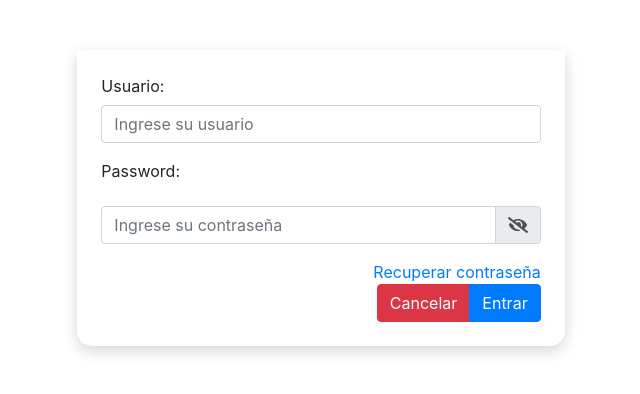
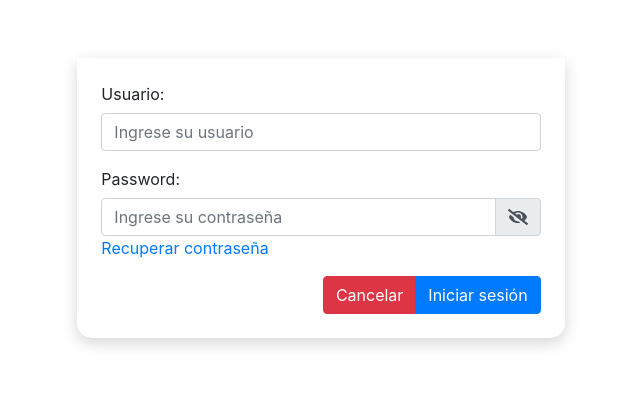
Before and after one commit to CarlosHdz97/Mobile_Tracing, a Vue app: page / in a window 1280 px wide. Shown: the part 202-596 px from the top of the page, without its empty margins (319-959 px from the left). Built offline with nearby package versions, Linux system fonts and the light colour scheme.

Commit message:
Mejoras en el loggin

```diff
--- a/src/components/LogInForm.vue
+++ b/src/components/LogInForm.vue
@@ -5,18 +5,20 @@
                 <b-form-input type="text" v-model="form.user" placeholder="Ingrese su usuario" required></b-form-input>
             </b-form-group>
             <b-form-group label="Password: ">
-                <b-input-group class="mt-3">
+                <b-input-group>
                     <b-input-group-text slot="append"><font-awesome-icon :icon="ic_password" @click="showPassword"/></b-input-group-text>
                     <b-form-input :type="type_password_input" v-model="form.password" placeholder="Ingrese su contraseña" required></b-form-input>
                 </b-input-group>
+                <router-link to="/recoveryPassword">Recuperar contraseña</router-link> <br>
             </b-form-group>
-            <div class="text-right">
-                <router-link to="/recoveryPassword">Recuperar contraseña</router-link>
-                <b-button-group class="d-block">
-                    <b-button type="reset" variant="danger">Cancelar</b-button>
-                    <b-button type="submit" variant="primary">Entrar</b-button>
-                </b-button-group>
-            </div>
+                <div class="d-flex justify-content-end">
+                    <b-button-group class="d-block">
+                        <b-button type="reset" variant="danger">Cancelar</b-button>
+                        <b-button type="submit" variant="primary">
+                            <b-spinner small :hidden="form.loading"></b-spinner>{{form.btn_msg}}
+                        </b-button>
+                    </b-button-group>
+                </div>
         </b-form>
     </div>
 </template>
@@ -27,16 +29,20 @@ export default {
         return{
             form: {
                 user: '',
-                password: ''
+                password: '',
+                btn_msg : 'Iniciar sesión',
+                loading : true
             },
             show: true,
             ic_password: 'eye-slash',
-            type_password_input : 'password'
+            type_password_input : 'password',
         }
     },
     methods:{
         onSubmit(evt) {
             evt.preventDefault();
+            this.form.btn_msg = 'cargando....';
+            this.form.loading = false;
             alert(JSON.stringify(this.form));
         },
         onReset(evt) {
@@ -45,9 +51,11 @@ export default {
             this.form.user = '';
             this.form.password = '';
             // Trick to reset/clear native browser form validation state
-            this.show = false
+            this.show = false;
             this.$nextTick(() => {
-            this.show = true
+            this.show = true;
+            this.form.loading = true;
+            this.form.btn_msg = 'Iniciar sesión'
             });
         },
         showPassword(){
```
Also changed, not shown: 5 other files (tests, documents, lock files or other folders).
